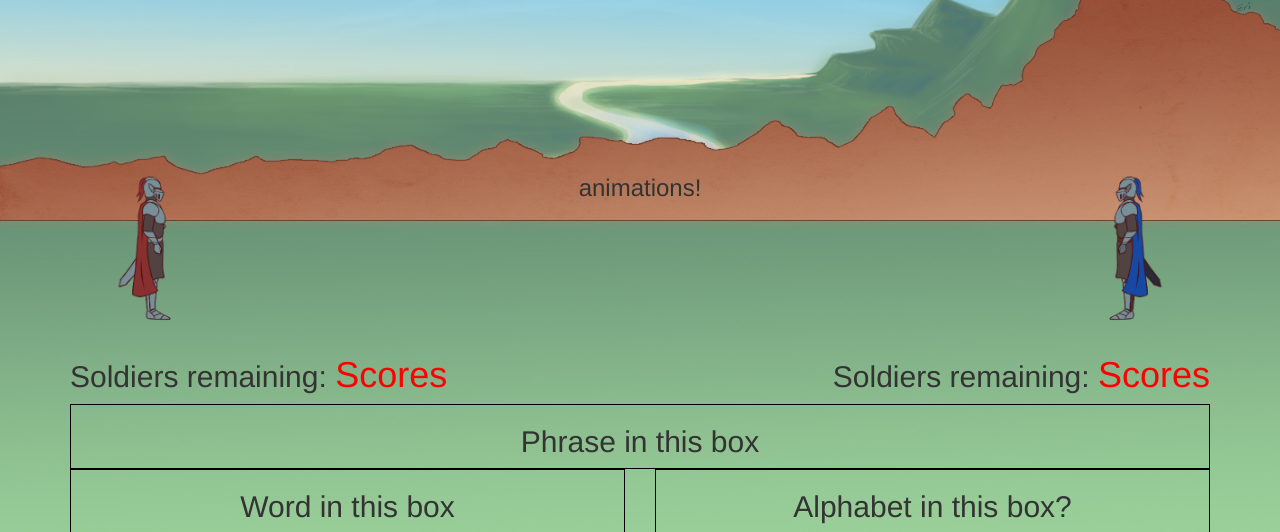
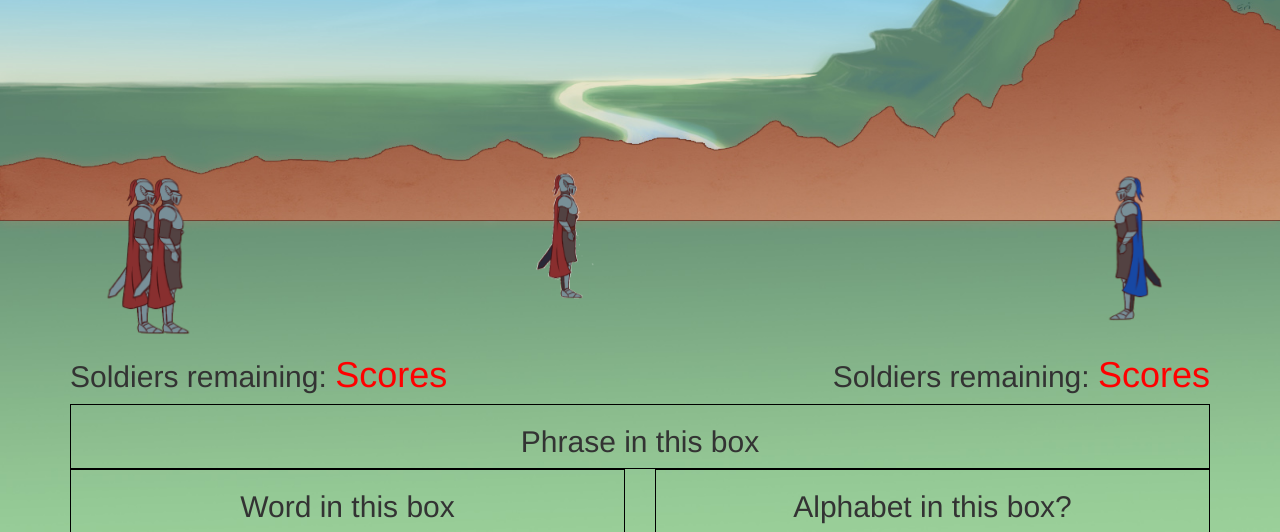
Before and after one commit to Brendangrubb/hangman-wars, a PHP site: template views/home.html.twig in a window 1280 px wide. Shown: the part 268-800 px from the top of the page. Run offline with PHP 8.4, Linux system fonts and the light colour scheme; the template is opened without the code that fills it, so the values that code supplies are empty; some libraries are stand-ins or nearby versions.

Commit message:
add three soldiers slide in to start

```diff
--- a/views/home.html.twig
+++ b/views/home.html.twig
@@ -2,6 +2,7 @@
 <html>
     <head>
         <link href="https://maxcdn.bootstrapcdn.com/bootstrap/3.3.7/css/bootstrap.min.css" rel="stylesheet" integrity="sha384-BVYiiSIFeK1dGmJRAkycuHAHRg32OmUcww7on3RYdg4Va+PmSTsz/K68vbdEjh4u" crossorigin="anonymous">
+        <link rel="stylesheet" href="https://cdnjs.cloudflare.com/ajax/libs/animate.css/3.5.2/animate.min.css">
         <link rel="stylesheet" href="../css/styles.css" type="text/css">
         <script src="../js/jquery-3.1.1.js"></script>
         <script src="../js/scripts.js"></script>
@@ -47,10 +48,12 @@
         <div class="container" id="play_state">
           <div class="row">
             <div class="col-md-4 left">
-              <img src="../img/Knight-graphic.png" alt="A picture of a knight" id="player-knight">
+              <img src="../img/Knight-graphic.png" alt="A picture of a knight" id="player-knight1">
+              <img src="../img/Knight-graphic.png" alt="A picture of a knight" id="player-knight2" class="animated fadeInLeftBig">
+              <img src="../img/Knight-graphic.png" alt="A picture of a knight" id="player-knight3">
             </div>
-            <div class="col-md-4 middle">
-              <h3>animations!</h3>
+            <div class="col-md-4 middle" id="middle-animation">
+              <img src="../img/Knight-graphic-colors-anim.gif" alt="A picture of a knight" id="player-knight-death">
             </div>
             <div class="col-md-4 right">
               <img src="../img/ComputerKnight-graphic.png" alt="A picture of a knight" id="computer-knight">
--- a/web/css/styles.css
+++ b/web/css/styles.css
@@ -29,8 +29,33 @@ body {
   text-align: right;
 }
 
-#computer-knight, #player-knight {
+#computer-knight, #player-knight1, #player-knight2, #player-knight3, #player-knight-death {
   width: 50%;
+}
+
+#player-knight1 {
+    position:absolute;
+    top: 0px;
+    left: 0px;
+}
+
+#player-knight2 {
+    position:absolute;
+    top: 0px;
+    left: 25px;
+}
+
+#player-knight3 {
+  display: none;
+    position:absolute;
+    top: 0px;
+    left: 50px;
+}
+
+#player-knight-death {
+    position:absolute;
+    top: 0px;
+    left: 50px;
 }
 
 #computer_score, #player_score {
--- a/web/js/scripts.js
+++ b/web/js/scripts.js
@@ -179,6 +179,8 @@ $(document).ready(function(){
 phase.initialize();
 phase.display();
 
+$("#player-knight2").on('webkitAnimationEnd mozAnimationEnd MSAnimationEnd oanimationend animationend', ($("#player-knight3").addClass('animated fadeInLeftBig') + ($("#player-knight3").show())));
+
   $("#guess_letter_form").on("input", function() {
     var guessedLetter = ($("input#guess_letter").val());
     phase.checkLetter(guessedLetter);
```
Also changed, not shown: web/img/Hangman-map.jpg, web/img/Hangman-start1.jpg (added), web/img/Hangman-start2.jpg (added), web/img/Knight-graphic-colors-anim.gif (added), web/img/Knight-graphic-colors-anims.gif (added), web/img/Knight-graphic-colors-speed.gif (added), 4 other files.
